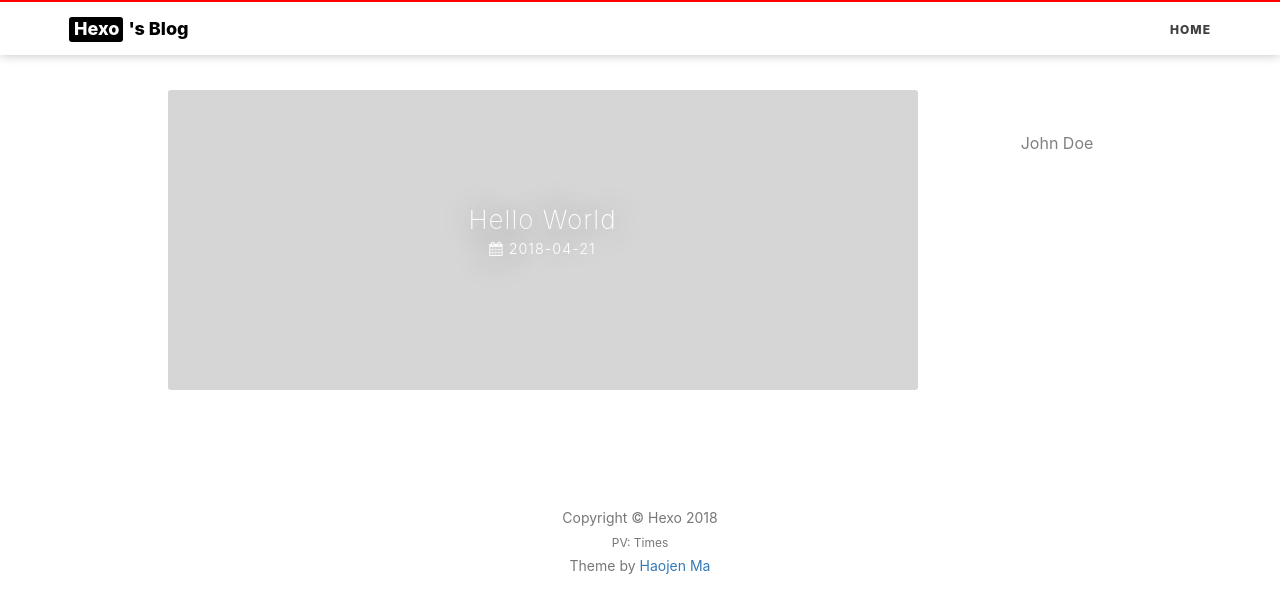
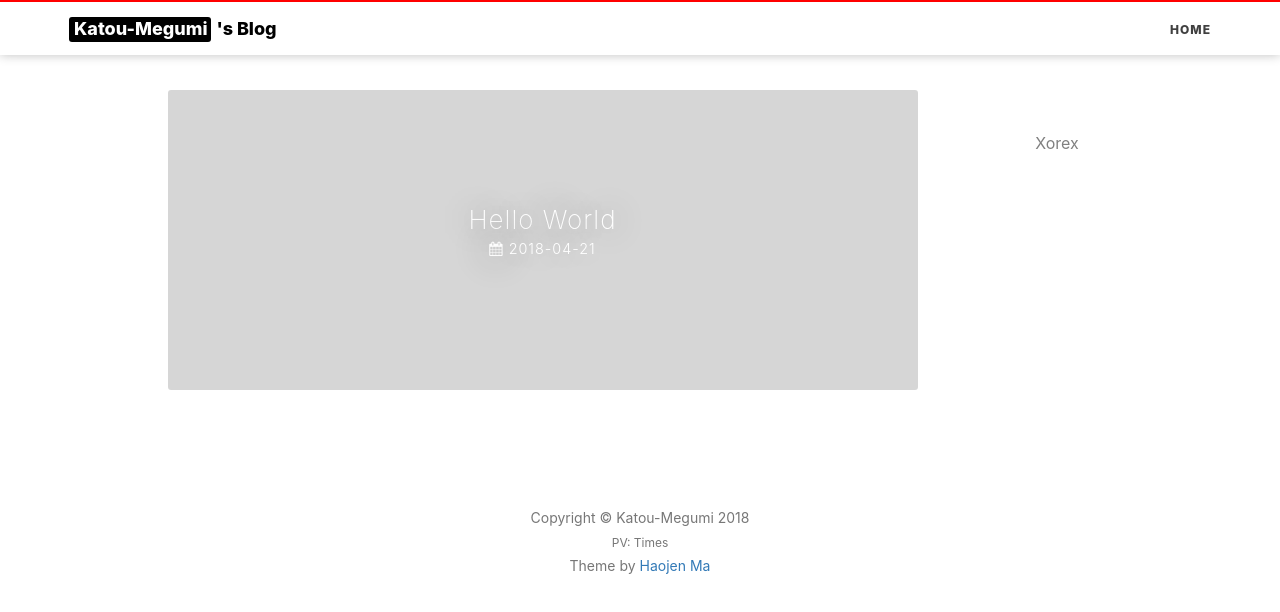
Before and after one commit to Megumi-Katou/Megumi-Katou.github.io, a plain HTML site: page index.html in a window 1280 px wide. Drawn offline with nearby package versions, Linux system fonts and the light colour scheme; some packages are replaced by stand-ins of ours; a script that the page names is missing.

Commit message:
Site updated: 2018-04-25 15:30:05

```diff
--- a/index.html
+++ b/index.html
@@ -6,14 +6,14 @@
     <meta charset="utf-8">
     <meta http-equiv="X-UA-Compatible" content="IE=edge">
     <meta name="viewport" content="width=device-width, initial-scale=1">
-    <meta name="description" content="">
+    <meta name="description" content="加藤惠 Katou Megumi 射惠主义">
     <meta name="keyword" content="">
     <meta name="theme-color" content="#600090">
     <meta name="msapplication-navbutton-color" content="#600090">
     <meta name="apple-mobile-web-app-capable" content="yes">
     <meta name="apple-mobile-web-app-status-bar-style" content="#600090">
     <link rel="shortcut icon" href="https://cdn4.iconfinder.com/data/icons/ionicons/512/icon-person-128.png">
-    <link rel="alternate" type="application/atom+xml" title="Hexo" href="/atom.xml">
+    <link rel="alternate" type="application/atom+xml" title="Katou-Megumi" href="/atom.xml">
     <link rel="stylesheet" href="//cdnjs.cloudflare.com/ajax/libs/animate.css/3.5.2/animate.min.css">
     <link rel="stylesheet" href="//cdn.bootcss.com/font-awesome/4.6.3/css/font-awesome.css">
     <title>
@@ -56,7 +56,7 @@
             </button>
             <a class="navbar-brand animated pulse" href="/">
                 <span class="brand-logo">
-                    Hexo
+                    Katou-Megumi
                 </span>
                 's Blog
             </a>
@@ -246,7 +246,7 @@
                     <div class="about-me">
                         <!--移动端头部显示-->
                         <img src=""/>
-                        <h5><a href="/about/">John Doe</a></h5>
+                        <h5><a href="/about/">Xorex</a></h5>
                         <p></p>
                     </div>
                 </div>
@@ -310,7 +310,7 @@
                 <div class="short-about">
                     <!--侧边栏头像-->
 
-                    <h5><a href="/about/">John Doe</a></h5>
+                    <h5><a href="/about/">Xorex</a></h5>
 
                     <hr>
                     <!-- SNS Link 社交 -->
@@ -361,7 +361,7 @@
 
                 </ul>
                 <p class="copyright text-muted">
-                    Copyright &copy; Hexo 2018
+                    Copyright &copy; Katou-Megumi 2018
                     <br>
                     <span id="busuanzi_container_site_pv" style="font-size: 12px;">PV: <span id="busuanzi_value_site_pv"></span> Times</span>
                     <br>
```
Also changed, not shown: 2018/04/21/hello-world/index.html (+5 -5 lines), 1 other file.
